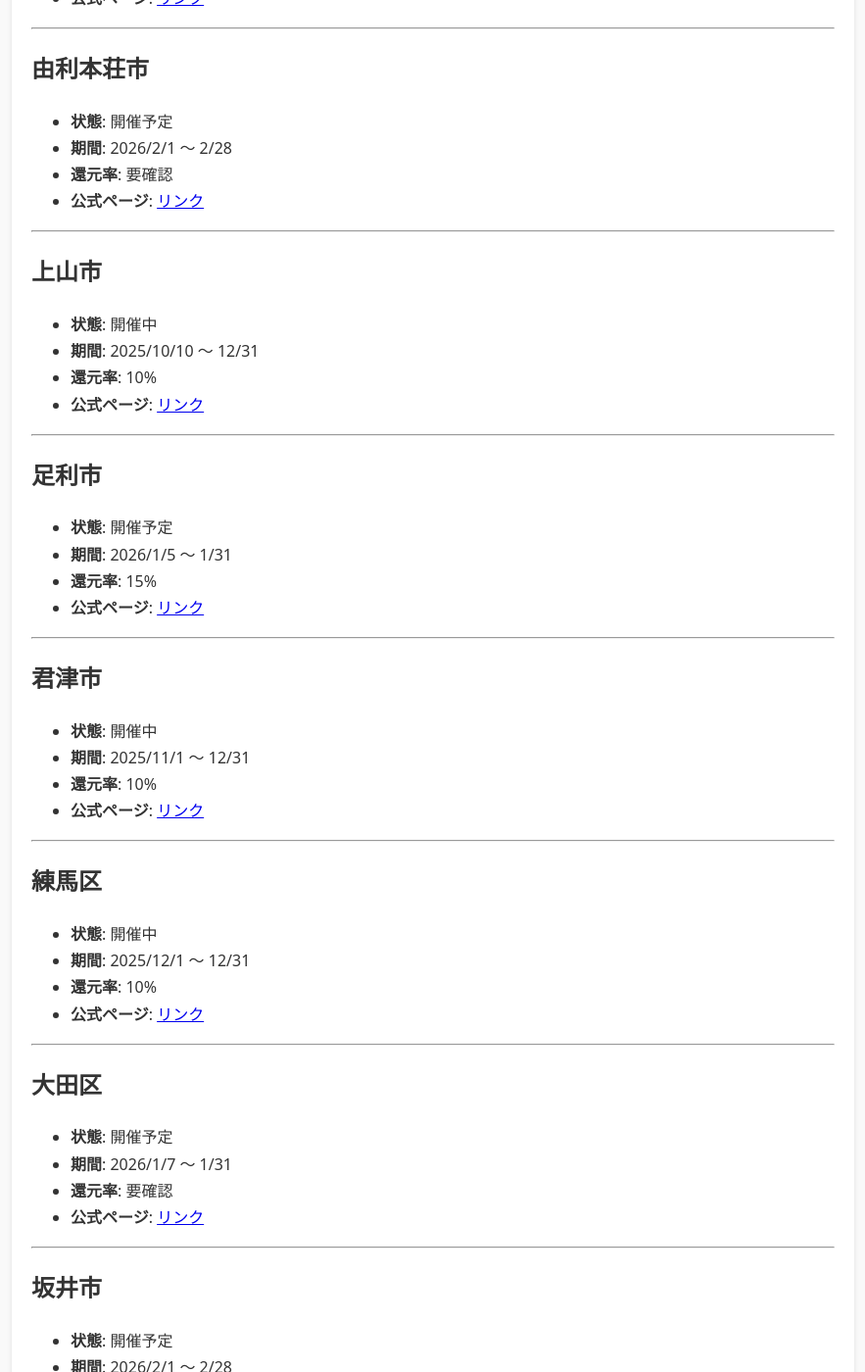
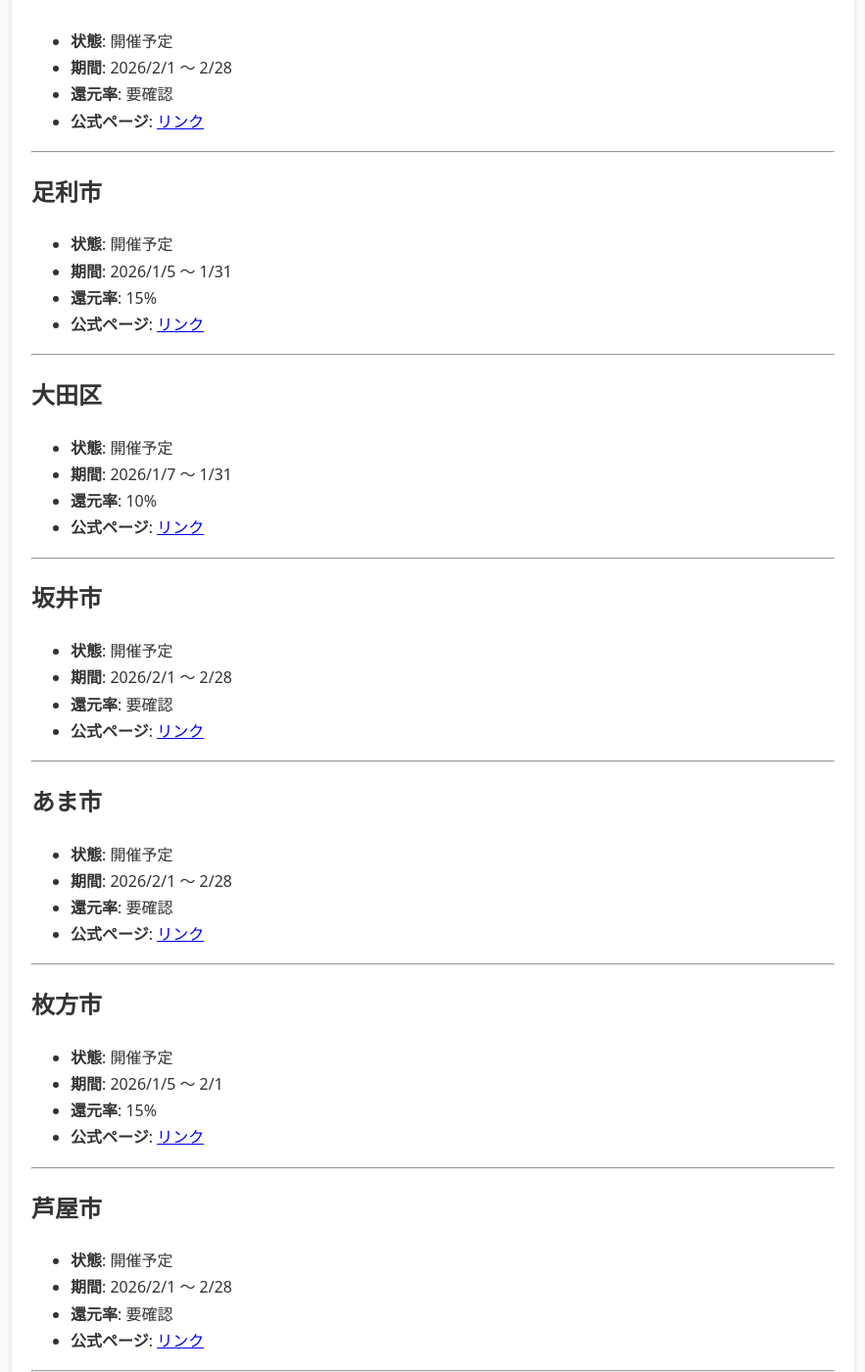
Before and after one commit to bujutu/bujutu.github.io, a Jekyll site: the page built from _posts/2025-12-10-paypay-campaigns.md, in a window 1280 px wide and 1400 px high, scrolled down 1184 px. Shown: the whole window at 98% size, without its empty margins (368-1251 px from the left). Built offline with Jekyll 4.4.1, drawn with Linux system fonts in a browser that asks for light colours; some of the changed text lies outside the part shown.

Commit message:
Auto-update PayPay campaigns

```diff
--- a/_posts/2025-12-10-paypay-campaigns.md
+++ b/_posts/2025-12-10-paypay-campaigns.md
@@ -1,7 +1,7 @@
 ---
 title: "PayPay × 自治体キャンペーン（自動更新）"
 layout: post
-last_modified_at: 2025-12-31 09:21:11
+last_modified_at: 2026-01-01 09:21:07
 description: "PayPayと自治体のポイント還元キャンペーン一覧（自動更新）。"
 tags: [paypay, 自治体, キャンペーン, 自動更新]
 ---
@@ -44,15 +44,6 @@ PayPay × 自治体 の還元キャンペーン情報を自動収集し、一覧
 
 ---
 
-## 上山市
-
-- **状態**: 開催中
-- **期間**: 2025/10/10 〜 12/31
-- **還元率**: 10%
-- **公式ページ**: [リンク](https://paypay.ne.jp/event/yamagata-kaminoyama-city-20251010/)
-
----
-
 ## 足利市
 
 - **状態**: 開催予定
@@ -62,30 +53,12 @@ PayPay × 自治体 の還元キャンペーン情報を自動収集し、一覧
 
 ---
 
-## 君津市
-
-- **状態**: 開催中
-- **期間**: 2025/11/1 〜 12/31
-- **還元率**: 10%
-- **公式ページ**: [リンク](https://paypay.ne.jp/event/chiba-kimitsu-city-20251101/)
-
----
-
-## 練馬区
-
-- **状態**: 開催中
-- **期間**: 2025/12/1 〜 12/31
-- **還元率**: 10%
-- **公式ページ**: [リンク](https://paypay.ne.jp/event/tokyo-nerima-city-20251201/)
-
----
-
 ## 大田区
 
 - **状態**: 開催予定
 - **期間**: 2026/1/7 〜 1/31
-- **還元率**: 要確認
-- **公式ページ**: [リンク](https://paypay.ne.jp/notice/20251114/cp-jichitai/)
+- **還元率**: 10%
+- **公式ページ**: [リンク](https://paypay.ne.jp/event/tokyo-ota-city-20260107/)
 
 ---
 
```
